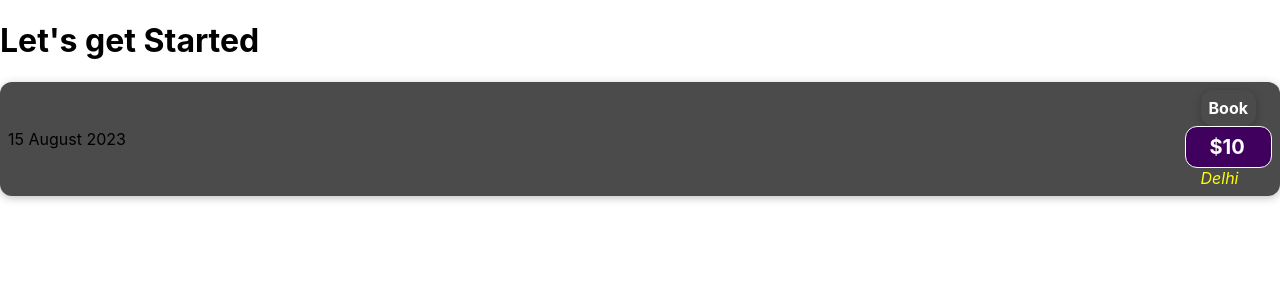
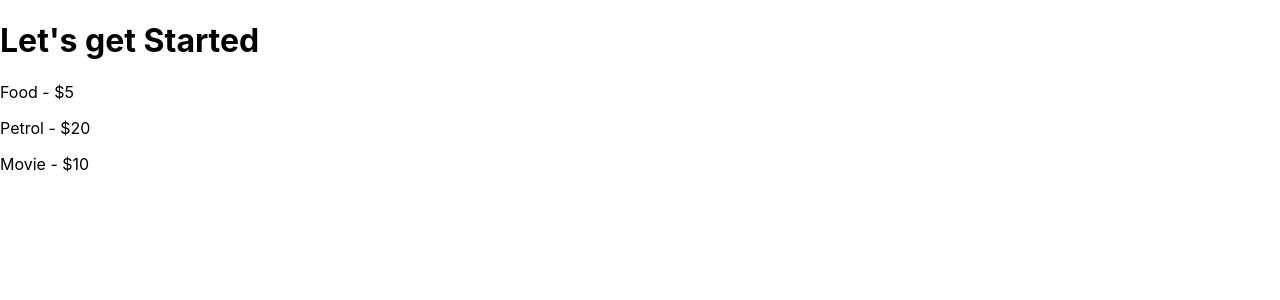
Before and after one commit to revivesanjeev/Expense_Tracker_react_js, a React (Create React App) app: page / in a window 1280 px wide. Shown: the top 300 px of the page. Built offline with nearby package versions, Linux system fonts and the light colour scheme.

Commit message:
making first custom component

```diff
--- a/src/App.js
+++ b/src/App.js
@@ -1,5 +1,4 @@
-import ExpenseItem from "./componets/ExpenseItem";
-
+import ExpenseItem from './componets/ExpenseItem';
 
 function App() {
   return (
--- a/src/componets/ExpenseItem.js
+++ b/src/componets/ExpenseItem.js
@@ -1,14 +1,9 @@
-import "./ExpenseItem.css";
-
 function ExpenseItem() {
   return (
-    <div className="expense-item">
-      <div>15 August 2023</div>
-      <div>
-        <h2 className="expense-item expense-item__description">Book</h2>
-        <div className="expense-item__price expense-item__description">$10</div>
-        <div className="expense-item__location"> Delhi</div>
-      </div>
+    <div>
+      <p>Food - $5</p>
+      <p>Petrol - $20</p>
+      <p>Movie - $10</p>
     </div>
   );
 }
```
